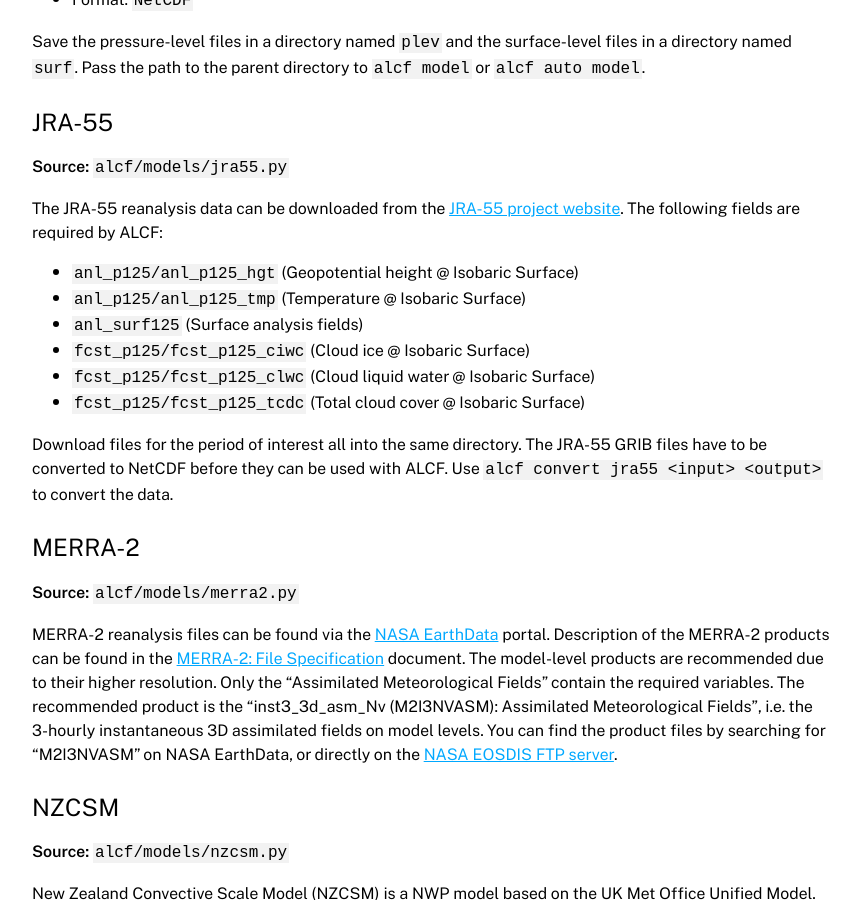
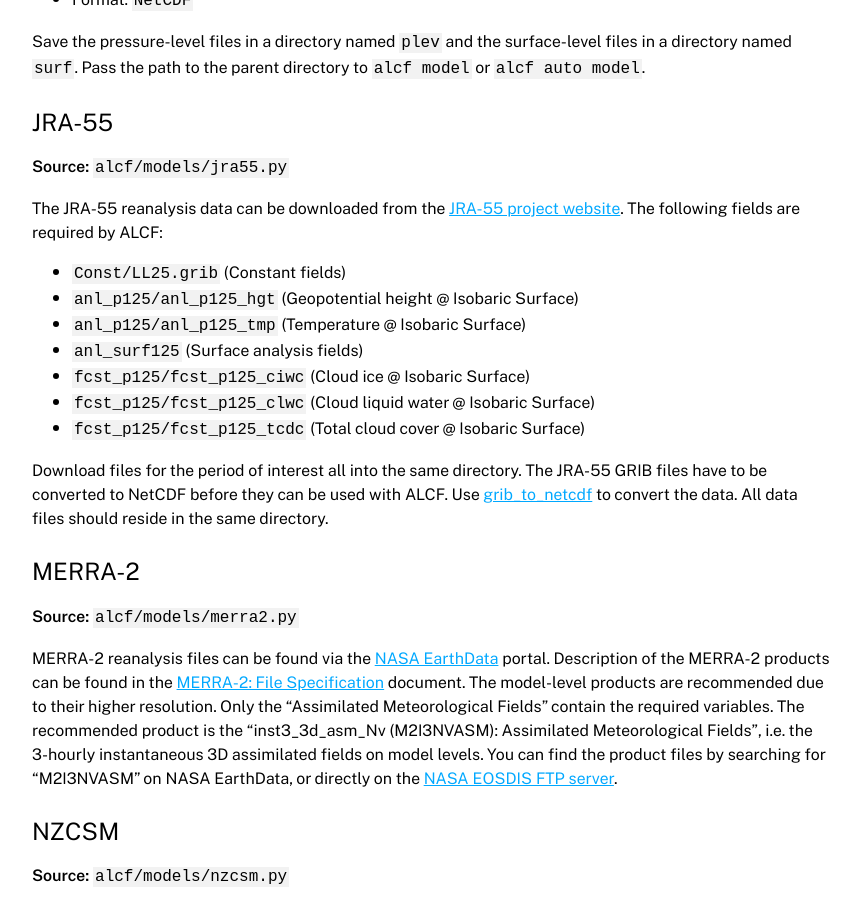
Before and after one commit to alcf-lidar/alcf-lidar.github.io, a Jekyll site: the page built from documentation/model_guide/index.md, in a window 1280 px wide and 900 px high, scrolled down 1719 px. Shown: the whole window, without its empty margins (208-1068 px from the left). Built offline with Jekyll 4.4.1, drawn with Linux system fonts in a browser that asks for light colours.

Commit message:
Update JRA-55 model guide

```diff
--- a/documentation/model_guide/index.md
+++ b/documentation/model_guide/index.md
@@ -79,6 +79,7 @@ The JRA-55 reanalysis data can be downloaded from the
 [JRA-55 project website](https://jra.kishou.go.jp/JRA-55/index_en.html).
 The following fields are required by ALCF:
 
+- `Const/LL25.grib` (Constant fields)
 - `anl_p125/anl_p125_hgt` (Geopotential height @ Isobaric Surface)
 - `anl_p125/anl_p125_tmp` (Temperature @ Isobaric Surface)
 - `anl_surf125` (Surface analysis fields)
@@ -88,8 +89,8 @@ The following fields are required by ALCF:
 
 Download files for the period of interest all into the same directory.
 The JRA-55 GRIB files have to be converted to NetCDF before they can be
-used with ALCF. Use `alcf convert jra55 <input> <output>` to convert the
-data.
+used with ALCF. Use [grib_to_netcdf](https://confluence.ecmwf.int/display/ECC/grib_to_netcdf)
+to convert the data. All data files should reside in the same directory.
 
 ### MERRA-2
 
```
